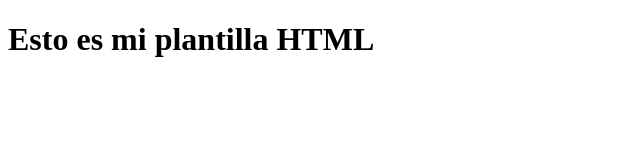
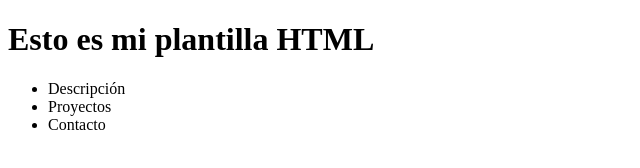
Before and after one commit to manu4695/proyecto-css, a plain HTML site: page index.html in a window 1280 px wide. Shown: the whole page, without its empty margins (0-640 px from the left). Drawn offline with Linux system fonts and the light colour scheme.

Commit message:
añadir listado navegacion

```diff
--- a/index.html
+++ b/index.html
@@ -8,5 +8,12 @@
 </head>
 <body>
     <h1>Esto es mi plantilla HTML</h1>
+
+    <ul>
+        <li>Descripción</li>
+        <li>Proyectos</li>
+        <li>Contacto</li>
+
+    </ul>
 </body>
 </html>
```
